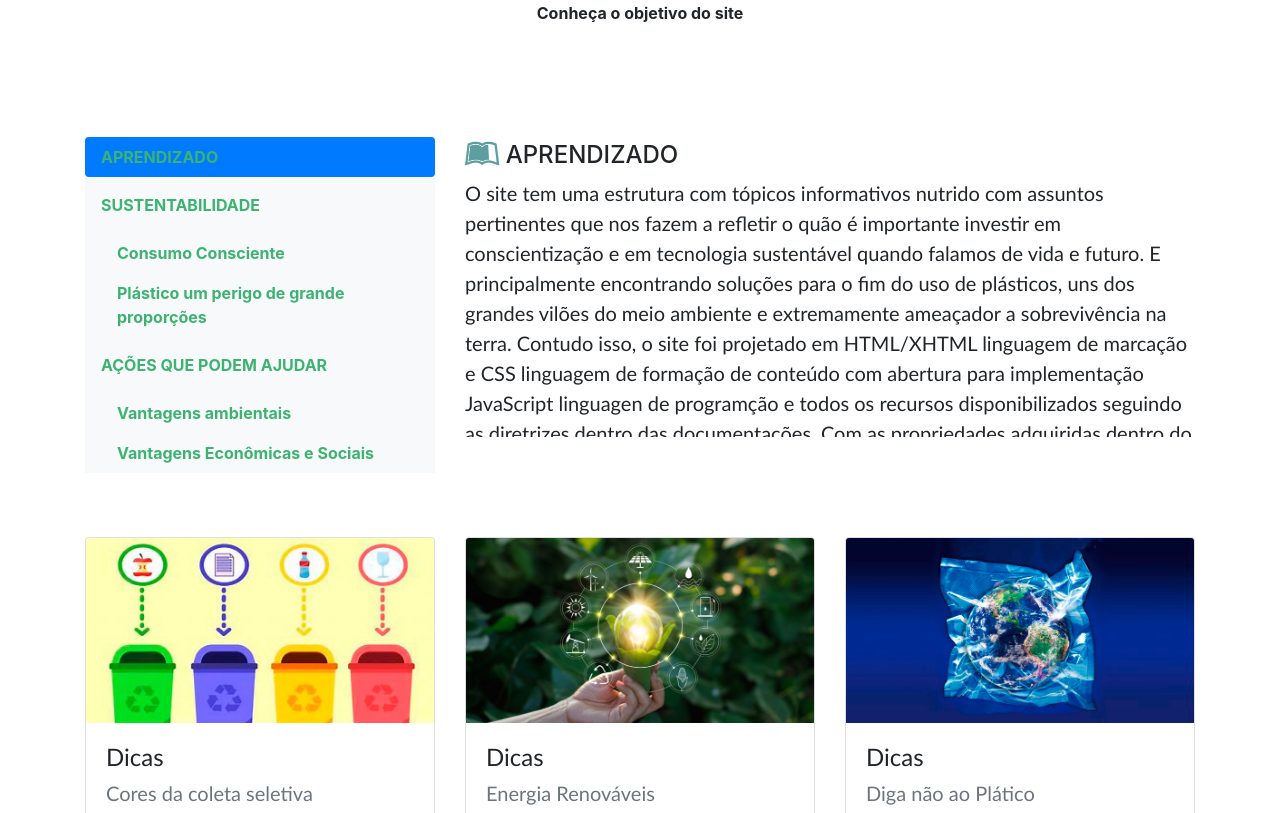
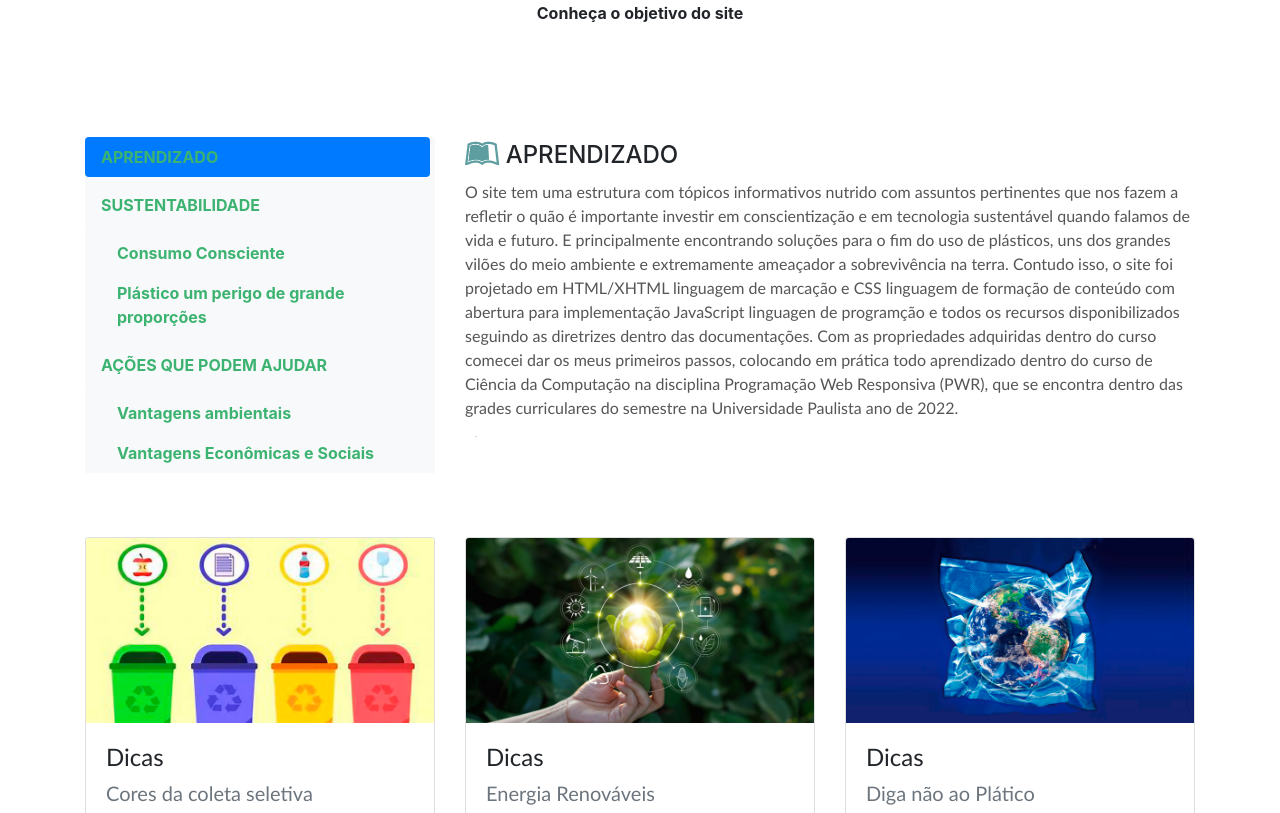
Before and after one commit to julianamaula/SUSTENTABILIDADE, a plain HTML site: page index.html in a window 1280 px wide. Shown: the part 616-1429 px from the top of the page. Drawn offline with nearby package versions, Linux system fonts and the light colour scheme.

Commit message:
Update styles-0.css

```diff
--- a/css/styles-0.css
+++ b/css/styles-0.css
@@ -32,3 +32,26 @@ font-size: 20px;
 font-family: 'Gill Sans', 'Gill Sans MT', Calibri, 'Trebuchet MS', sans-serif;
 line-height: 1.5;
 font-size: 20px;
+}
+
+.fa-play-circle, .fa-youtube-play {
+margin-bottom: 10px;
+}
+.nav-pills .nav-link {
+color: #333;
+background-color: #f8f9fa;
+border-radius: 0;
+margin-right: 5px;
+}
+.nav-pills .nav-link.active {
+color: #fff;
+background-color: #007bff;
+}
+.embed-responsive {
+margin-bottom: 20px;
+}
+.col-sm-6 p {
+font-size: 16px;
+color: #555;
+margin-top: 10px;
+}
```
